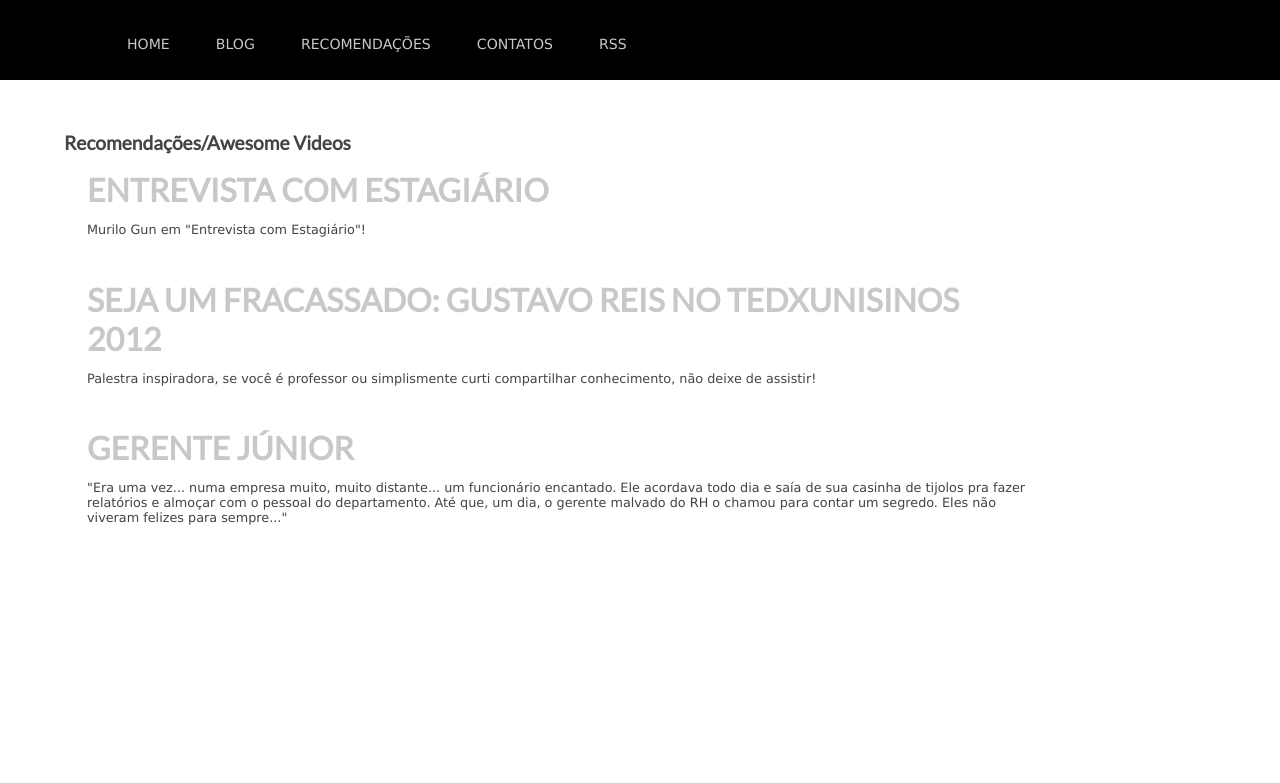
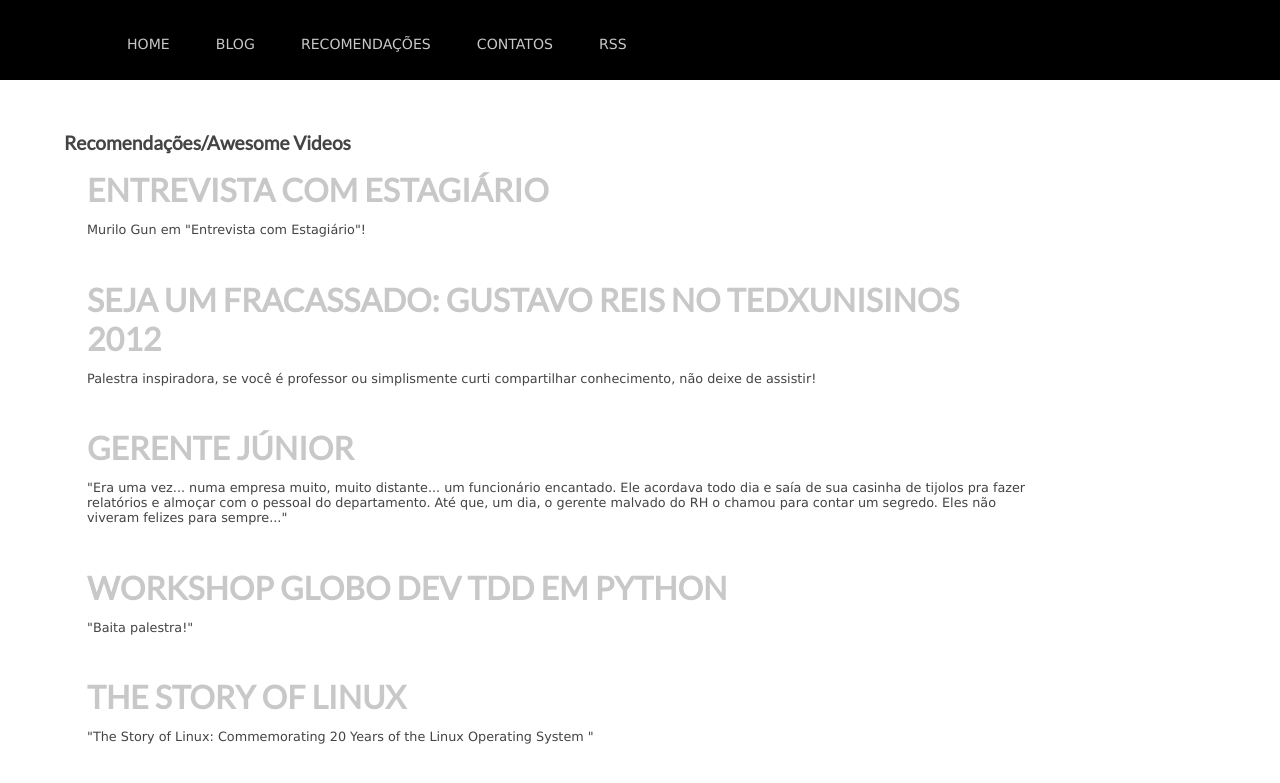
Before and after one commit to rgarbin/rgarbin.github.com, a Jekyll site: the page built from references/video.html, in a window 1280 px wide. Shown: the top 783 px of the page. Built offline with Jekyll 4.4.1, drawn with Linux system fonts in a browser that asks for light colours; comment, search, counter and statistics services are not loaded.

Commit message:
Add awesome video for developers

```diff
--- a/references/video.html
+++ b/references/video.html
@@ -21,3 +21,15 @@ title: Recomendações Videos
       <p>"Era uma vez... numa empresa muito, muito distante... um funcionário encantado. Ele acordava todo dia e saía de sua casinha de tijolos pra fazer relatórios e almoçar com o pessoal do departamento. Até que, um dia, o gerente malvado do RH o chamou para contar um segredo. Eles não viveram felizes para sempre..."</p>
     </div>
 </article>
+<article>
+    <div class="post">
+      <h3><a href="http://www.youtube.com/watch?v=aySfDCPaqUI" alt="Workshop Globo Dev TDD em Python" target="_blank">Workshop Globo Dev TDD em Python</a></h3>
+      <p>"Baita palestra!"</p>
+    </div>
+</article>
+<article>
+    <div class="post">
+      <h3><a href="http://www.youtube.com/watch?v=5ocq6_3-nEw" alt="The Story of Linux" target="_blank">The Story of Linux</a></h3>
+      <p>"The Story of Linux: Commemorating 20 Years of the Linux Operating System "</p>
+    </div>
+</article>
```
